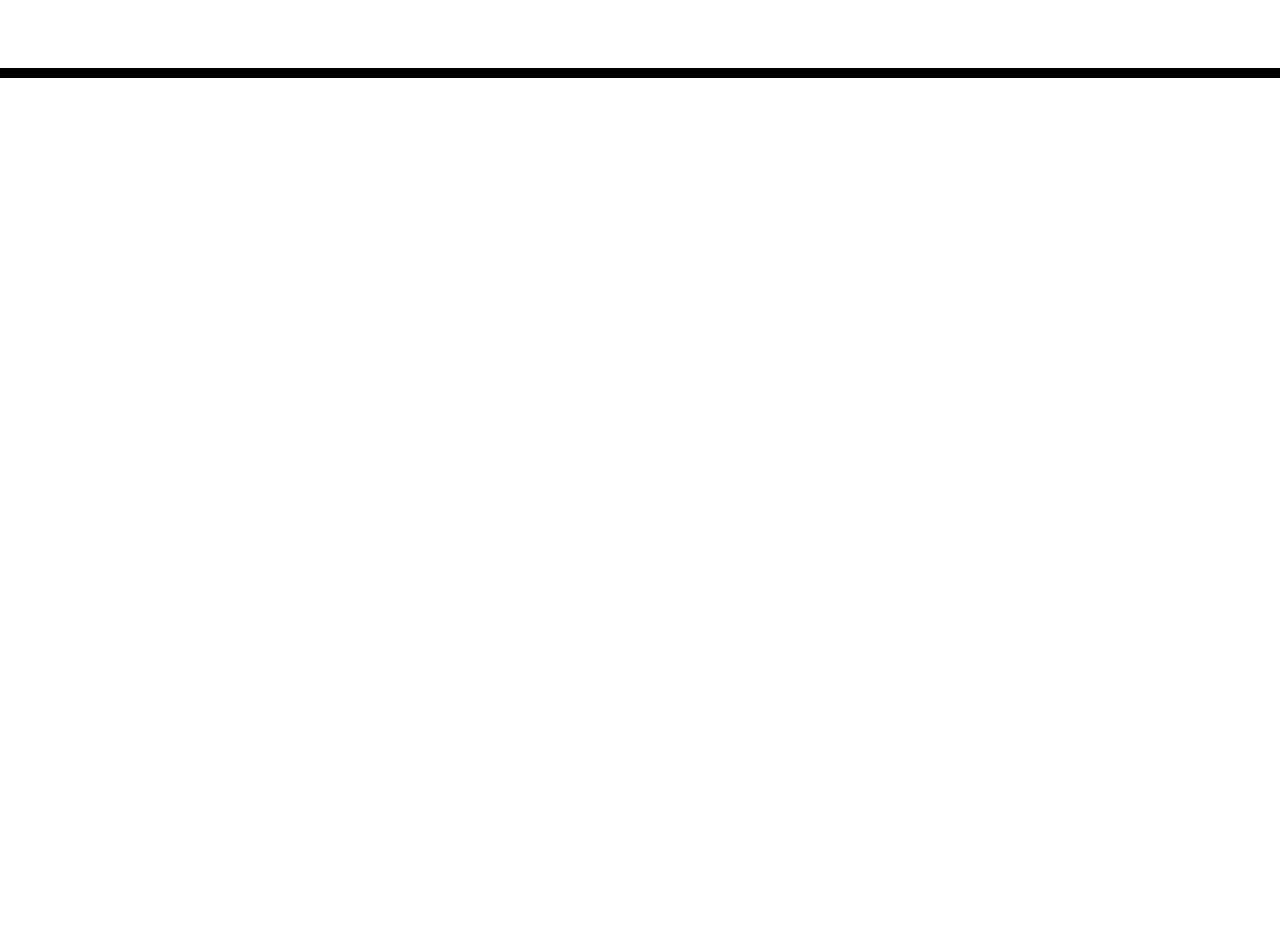
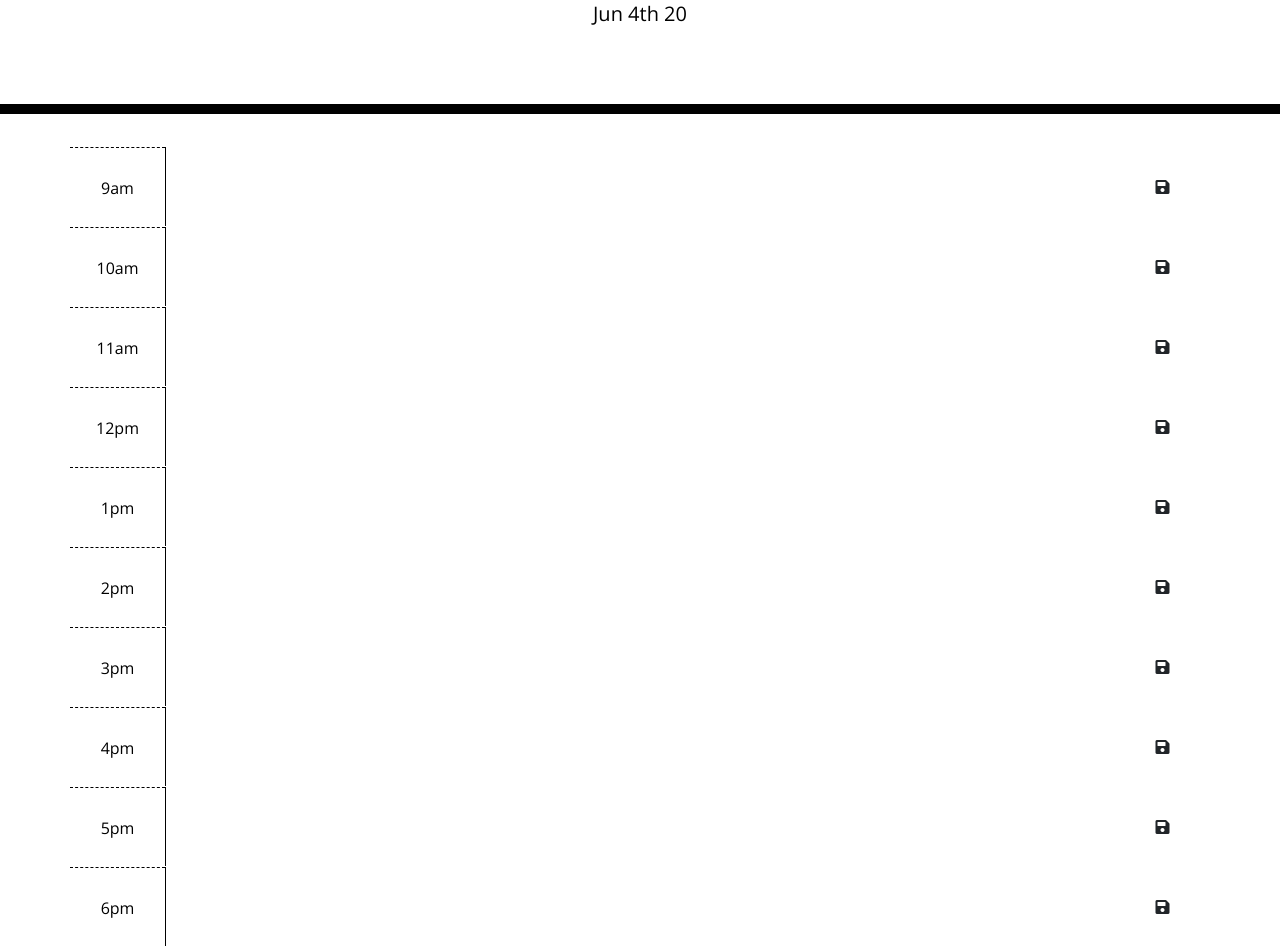
Before and after one commit to terbr1/TerriJ_H5_Calendar, a plain HTML site: page index.html in a window 1280 px wide. Shown: the part 190-1136 px from the top of the page. Before the commit the page ends 800 px from the top, so only its background shows below. Drawn offline with nearby package versions, Linux system fonts and the light colour scheme.

Commit message:
added divs

```diff
--- a/index.html
+++ b/index.html
@@ -29,7 +29,76 @@
       <p id="currentDay" class="lead"></p>
     </header>
     <div class="container">
-      <!-- Timeblocks go here -->
+      <div id="hour-9" class="row time-block">
+          <div class="col-md-1 hour">
+              9am
+          </div>
+          <textarea class="col-md-10 description"></textarea>
+          <button class="btn save col-md-1"><i class="fas fa-save"></i></button>
+      </div>
+      <div id="hour-9" class="row time-block">
+        <div class="col-md-1 hour">
+            10am
+        </div>
+        <textarea class="col-md-10 description"></textarea>
+        <button class="btn save col-md-1"><i class="fas fa-save"></i></button>
+    </div>
+    <div id="hour-9" class="row time-block">
+        <div class="col-md-1 hour">
+            11am
+        </div>
+        <textarea class="col-md-10 description"></textarea>
+        <button class="btn save col-md-1"><i class="fas fa-save"></i></button>
+    </div>
+    <div id="hour-9" class="row time-block">
+        <div class="col-md-1 hour">
+            12pm
+        </div>
+        <textarea class="col-md-10 description"></textarea>
+        <button class="btn save col-md-1"><i class="fas fa-save"></i></button>
+    </div>
+    <div id="hour-9" class="row time-block">
+        <div class="col-md-1 hour">
+            1pm
+        </div>
+        <textarea class="col-md-10 description"></textarea>
+        <button class="btn save col-md-1"><i class="fas fa-save"></i></button>
+    </div>
+    <div id="hour-9" class="row time-block">
+        <div class="col-md-1 hour">
+            2pm
+        </div>
+        <textarea class="col-md-10 description"></textarea>
+        <button class="btn save col-md-1"><i class="fas fa-save"></i></button>
+    </div>
+    <div id="hour-9" class="row time-block">
+        <div class="col-md-1 hour">
+            3pm
+        </div>
+        <textarea class="col-md-10 description"></textarea>
+        <button class="btn save col-md-1"><i class="fas fa-save"></i></button>
+    </div>
+    <div id="hour-9" class="row time-block">
+        <div class="col-md-1 hour">
+            4pm
+        </div>
+        <textarea class="col-md-10 description"></textarea>
+        <button class="btn save col-md-1"><i class="fas fa-save"></i></button>
+    </div>
+    <div id="hour-9" class="row time-block">
+        <div class="col-md-1 hour">
+            5pm
+        </div>
+        <textarea class="col-md-10 description"></textarea>
+        <button class="btn save col-md-1"><i class="fas fa-save"></i></button>
+    </div>
+    <div id="hour-9" class="row time-block">
+        <div class="col-md-1 hour">
+            6pm
+        </div>
+        <textarea class="col-md-10 description"></textarea>
+        <button class="btn save col-md-1"><i class="fas fa-save"></i></button>
+    </div>
     </div>
 
     <script src="https://code.jquery.com/jquery-3.4.1.min.js"></script>
--- a/script.js
+++ b/script.js
@@ -1,2 +1,2 @@
 //displaying current day
-$("#currentday").text(moment().format("MMM Do YY"));
+$("#currentDay").text(moment().format("MMM Do YY"));
```
